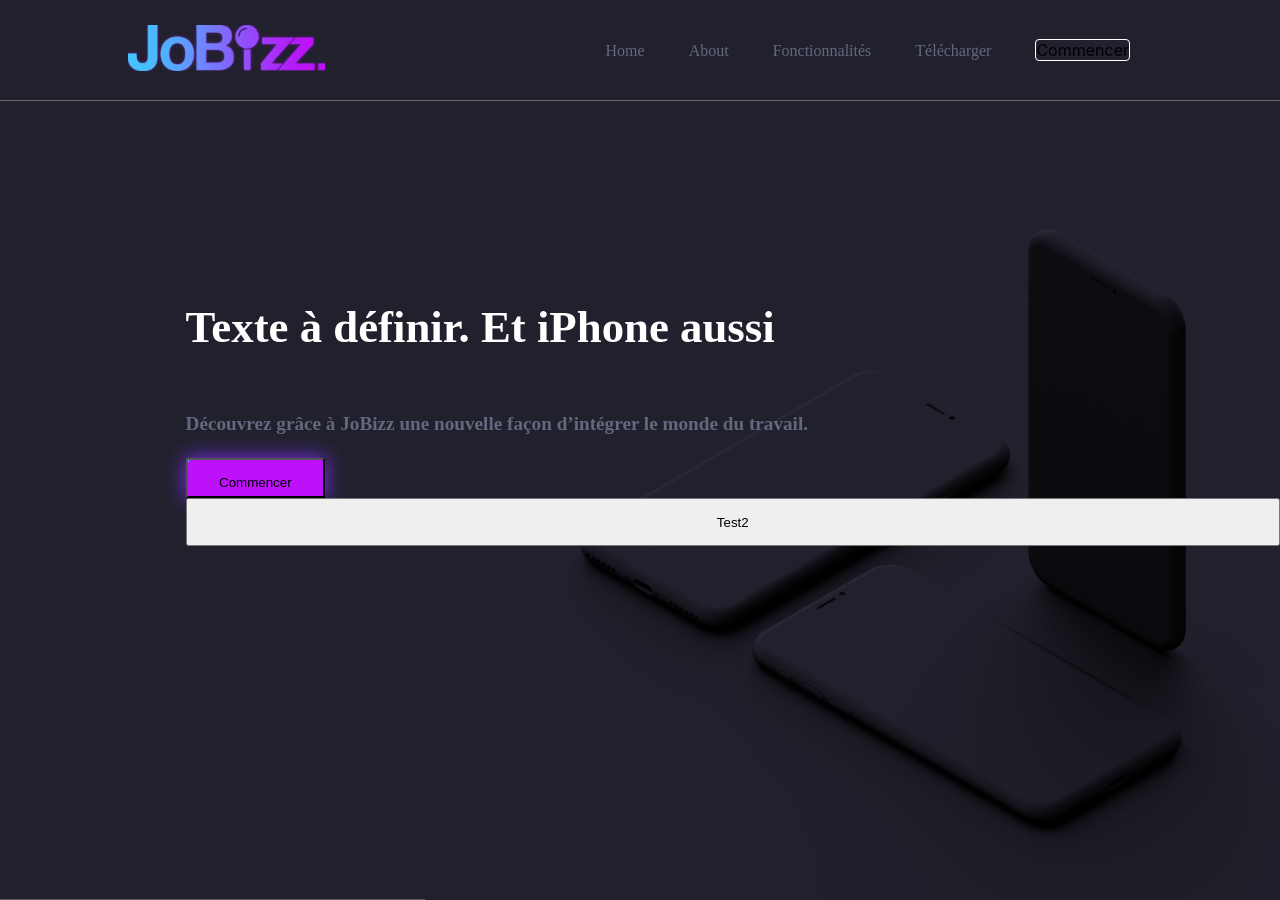
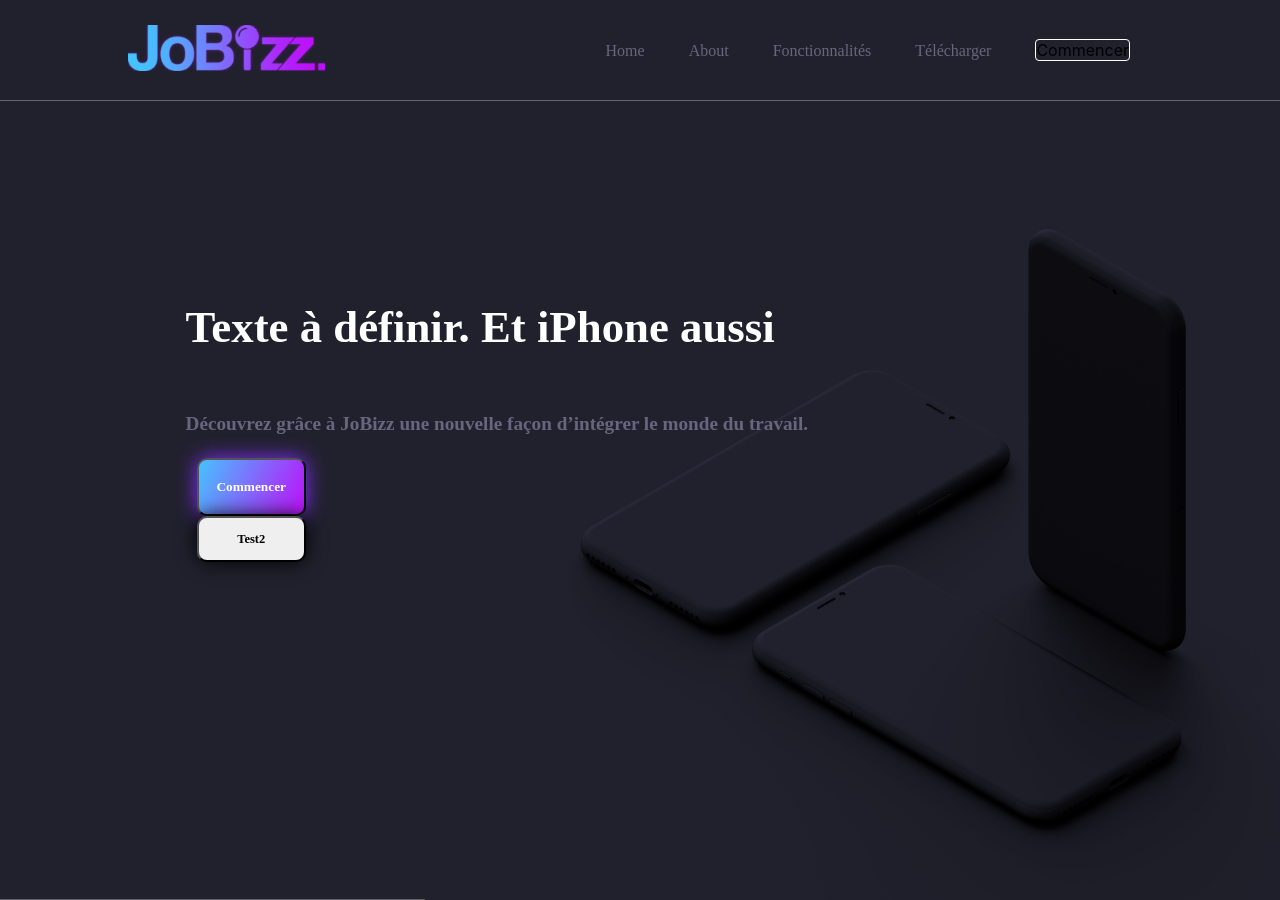
Before and after one commit to JobezzTeam/landing-page, a React (Create React App) app: page / in a window 1280 px wide. Built offline with nearby package versions, Linux system fonts and the light colour scheme.

Commit message:
button done

```diff
--- a/src/components/pageone.js
+++ b/src/components/pageone.js
@@ -11,7 +11,7 @@ function PageOne() {
                    <h1>Texte à définir. Et iPhone aussi</h1>
                    <h2>Découvrez grâce à JoBizz une nouvelle façon d’intégrer le monde du travail.</h2>
                    <ButtonStart><p>Commencer</p></ButtonStart>
-                   <button><p>Test2</p></button>
+                   <ButtonAbout><p>Test2</p></ButtonAbout>
                 </ContainerText>
             </ContentContainer>
         </ContainerOne>
@@ -64,11 +64,41 @@ const ContainerText = styled.div`
 `
 
 const ButtonStart = styled.button`
-    width: 139.5px;
-    height: 40px;
+    width: 10%;
     box-shadow: 0 0 20px 0 #822eff;
-    background-image: linear-gradient(294deg, #bd11fa 99%, #46c2ff -20%);
+    background: linear-gradient(294deg, #bd11fa, #46c2ff);;
+    border-radius: 10px;
+    padding: 0.5%;
+    color: white;
+    margin-left: 1%;
+    outline: none;
+    font-family: Montserrat;
+    font-weight: bold;
+
+    :active {
+        background-color: white;
+        color: black;
+    }
+`
+
+const ButtonAbout = styled.button`
+    width: 10%;
+    box-shadow: 0 0 20px 0 #000;
+    border-radius: 10px;
+    padding: 0.5%
+    color: white;
+    margin-left: 1%;
+    outline: none;
+    font-family: Muli;
+    font-weight: bold;
+    font-size: 12.5px;
+
+    :active {
+        color: black;
+        background-color: white;
+    }
 `
 
 
+
 export{ PageOne }
```
